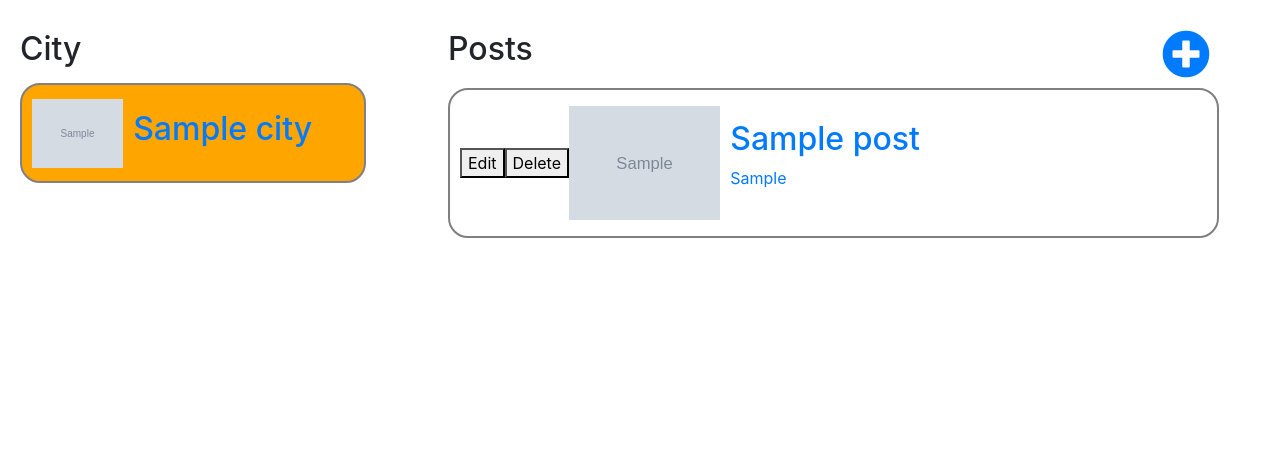
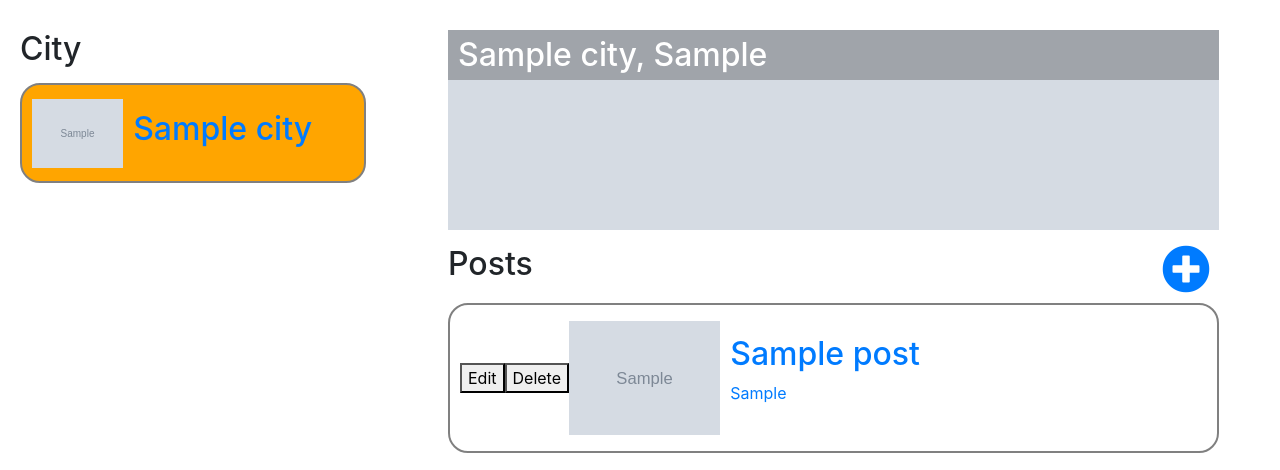
Before and after one commit to davisstacked/Wayfayer, a Django app: page /cities/1/ in a window 1280 px wide. Shown: the part 56-526 px from the top of the page. Run offline with Django 3.2, Linux system fonts and the light colour scheme; tables that the repository leaves empty hold one stand-in row (values such as "Sample post"); grey boxes marked "Sample" are stand-in pictures; parts of the project's set-up code (start-up, migrations or seed data) failed here and were passed over; some libraries are stand-ins or nearby versions.

Commit message:
css edits

```diff
--- a/main_app/static/css/style.css
+++ b/main_app/static/css/style.css
@@ -197,6 +197,40 @@ h6 {
     margin-right: 10px;
 }
 
+.city-header {
+    width: 100%;
+    height: 200px;
+    display: flex;
+    justify-content: space-between;
+    position: relative;
+    margin-bottom: 15px;
+}
+
+.chosen-cities {
+    z-index: 41;
+    display: flex;
+    justify-content: flex-start;
+    align-items: center;
+    background: rgba(0, 0, 0, 0.25);
+    color: white;
+    width: 95%;
+    height: 50px;
+}
+
+.chosen-cities h2 {
+    margin: 0px 10px;
+}
+
+.city-header img {
+    width: 95%;
+    margin-right: 50px;
+    height: 200px;
+    object-fit: cover;
+    object-position: 50% 100%;
+    position: absolute;
+    z-index: 40;
+}
+
 .post-header {
     display: flex;
     justify-content: space-between;
--- a/main_app/templates/show_city.html
+++ b/main_app/templates/show_city.html
@@ -59,6 +59,12 @@ City View
         {% endfor %}
    </section>
    <section class="posts">
+    <div class="city-header">
+     <div class="chosen-cities">
+      <h2>{{chosen_city.name}}, {{chosen_city.country}}</h2>
+     </div>
+      <img src="{{chosen_city.image}}">
+    </div>
     <div class="post-header">
       <h2>Posts</h2>
       <a class="add-post" href="{% url 'newpost' chosen_city.id %}">
```
